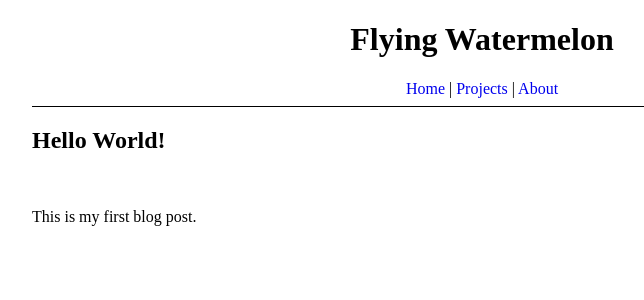
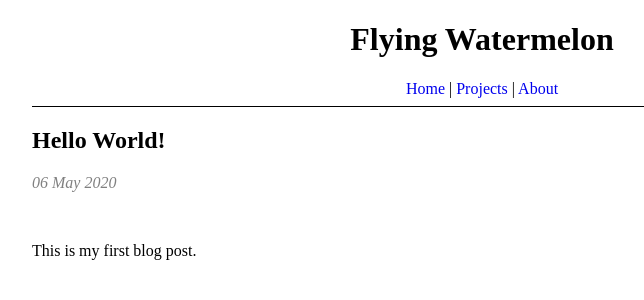
Before and after one commit to flying-watermelon/blog, a Jekyll site: the page built from _posts/2020-05-06-hello-world.md, in a window 1280 px wide. Shown: the top 300 px of the page, without its empty margins (158-802 px from the left). Built offline with Jekyll 4.4.1, drawn with Linux system fonts in a browser that asks for light colours; our own code applies the rules of GitHub Pages for plain Markdown files.

Commit message:
Fixed the date on the post page once again.

```diff
--- a/_layouts/post.html
+++ b/_layouts/post.html
@@ -3,6 +3,6 @@ layout: default
 ---
 
 <h2>{{ page.title }}</h2>
-<p class="blog-metadata">{{ post.date | date_to_long_string }}</p>
+<p class="blog-metadata">{{ page.date | date_to_long_string }}</p>
 <br />
 {{ content }}
```
